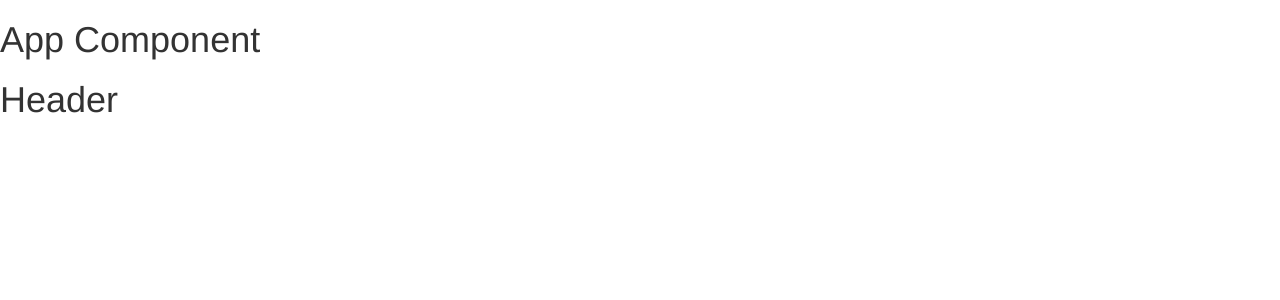
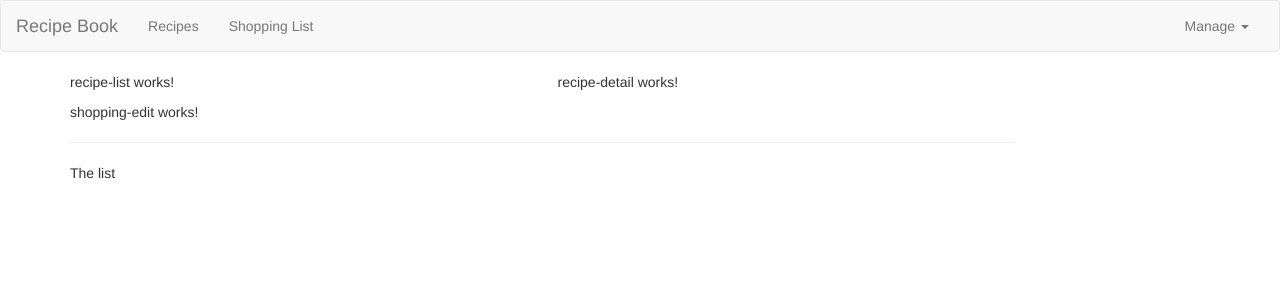
Before and after one commit to julianazuniga6/angular-course-app, an Angular app: page / in a window 1280 px wide. Shown: the top 300 px of the page. Built offline with nearby package versions, Linux system fonts and the light colour scheme.

Commit message:
Add app components to the view

```diff
--- a/src/app/app.component.html
+++ b/src/app/app.component.html
@@ -1,3 +1,9 @@
-<h1>App Component</h1>
-
 <app-header></app-header>
+<div class="container">
+    <div class="row">
+        <div class="col-md-12">
+            <app-recipes></app-recipes>
+            <app-shopping-list></app-shopping-list>
+        </div>
+    </div>
+</div>
--- a/src/app/header/header.component.html
+++ b/src/app/header/header.component.html
@@ -1 +1,23 @@
-<h1>Header</h1>
+<div class="navbar navbar-default">
+    <div class="container-fluid">
+        <div class="navbar-header">
+            <a href="#" class="navbar-brand">Recipe Book</a>
+        </div>
+
+        <div class="collapse navbar-collapse">
+            <ul class="nav navbar-nav">
+                <li><a href="#">Recipes</a></li>
+                <li><a href="#">Shopping List</a></li>
+            </ul>
+            <ul class="nav navbar-nav navbar-right">
+                <li class="dropdown">
+                    <a href="#" class="dropdown-toggle" role="button">Manage <span class="caret"></span></a>
+                    <ul class="dropdown-menu">
+                        <li href="#">Save Data</li>
+                        <li href="#">Fetch Data</li>
+                    </ul>
+                </li>
+            </ul>
+        </div>
+    </div>
+</div>
--- a/src/app/recipes/recipes.component.html
+++ b/src/app/recipes/recipes.component.html
@@ -1 +1,8 @@
-<p>recipes works!</p>
+<div class="row">
+    <div class="col-md-5">
+        <app-recipe-list></app-recipe-list>
+    </div>
+    <div class="col-md-7">
+        <app-recipe-detail></app-recipe-detail>
+    </div>
+</div>
--- a/src/app/shopping-list/shopping-list.component.html
+++ b/src/app/shopping-list/shopping-list.component.html
@@ -1 +1,7 @@
-<p>shopping-list works!</p>
+<div class="row">
+    <div class="col-xs-10">
+        <app-shopping-edit></app-shopping-edit>
+        <hr>
+        <p>The list</p>
+    </div>
+</div>
```
